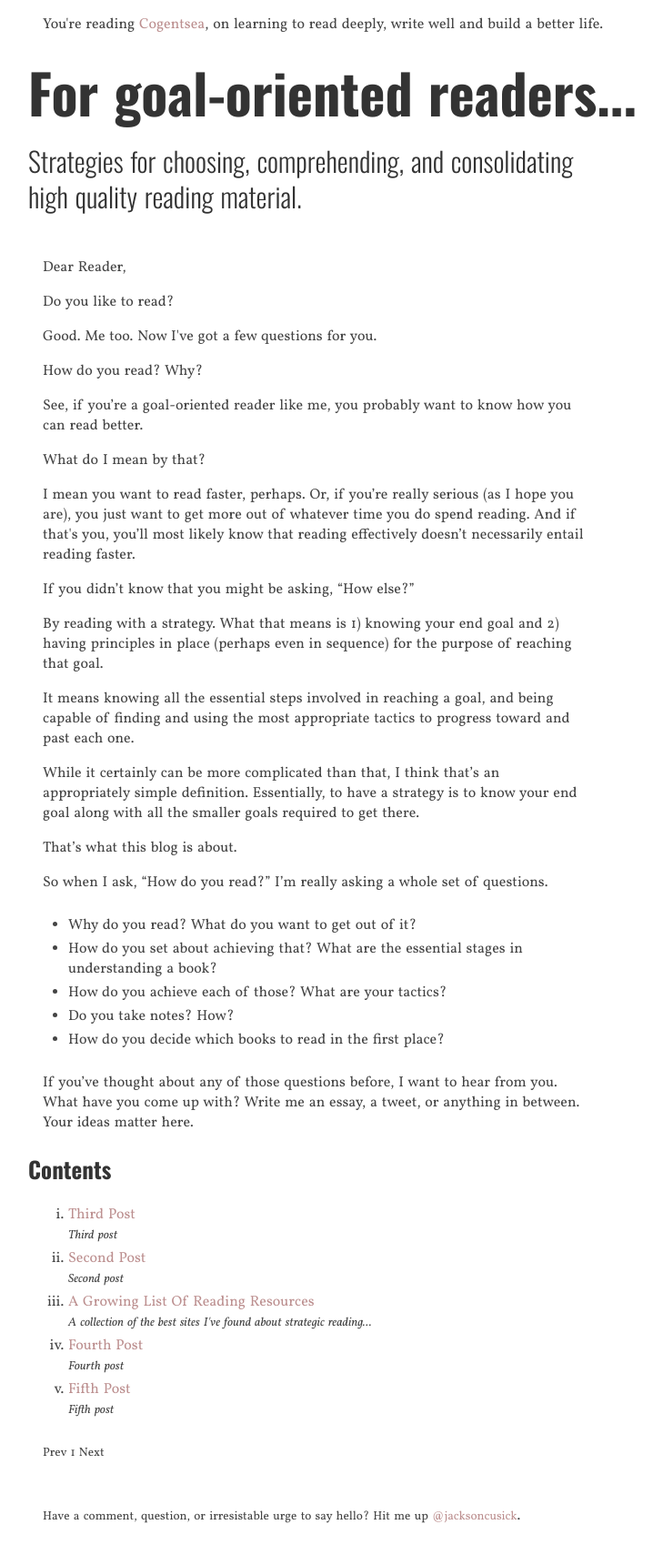
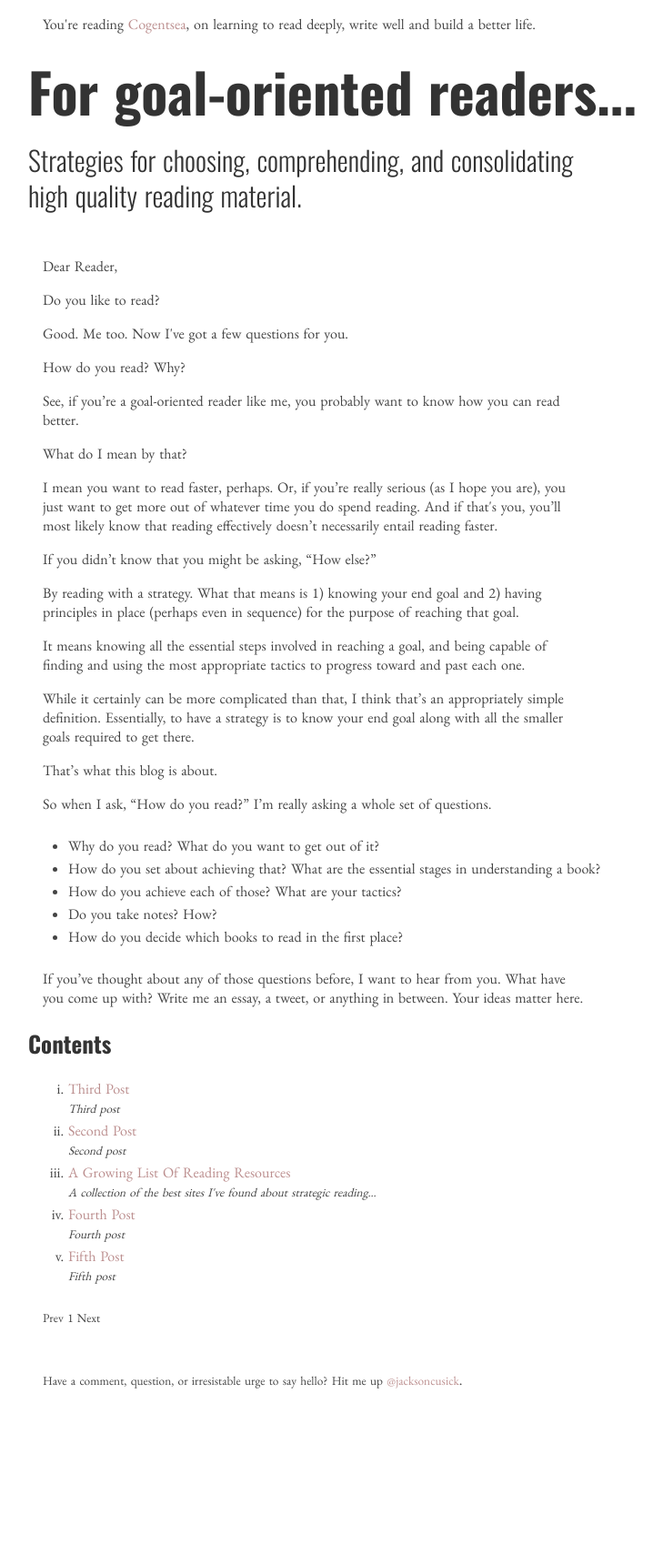
Before and after one commit to jacksoncusick/cogentsea, a Jekyll site: the page built from index.html, in a window 1280 px wide. Shown: the whole page at 91% size, without its empty margins (259-988 px from the left). Built offline with Jekyll 4.4.1, drawn with Linux system fonts in a browser that asks for light colours; the list of posts is cut into pages by our own code; after the commit the page ends 1559 px from its top, so only the background shows below that.

Commit message:
Updated og_main.css

```diff
--- a/stylesheets/og_main.css
+++ b/stylesheets/og_main.css
@@ -1,6 +1,6 @@
 /* typography */
 
-@import url(http://fonts.googleapis.com/css?family=Vollkorn:400italic,700italic,400,700);
+@import url(http://fonts.googleapis.com/css?family=EB+Garamond);
 
 @import url(http://fonts.googleapis.com/css?family=Oswald:400,700,300);
 
@@ -63,7 +63,7 @@ h3 {
 
 p, ul, ol {
 	max-width: 600px;
-	font-family: 'Vollkorn', serif;
+	font-family: 'EB Garamond', serif;
 	font-size: 16px;
 	margin: 1.556em 0;
 	color: #444444;
```
